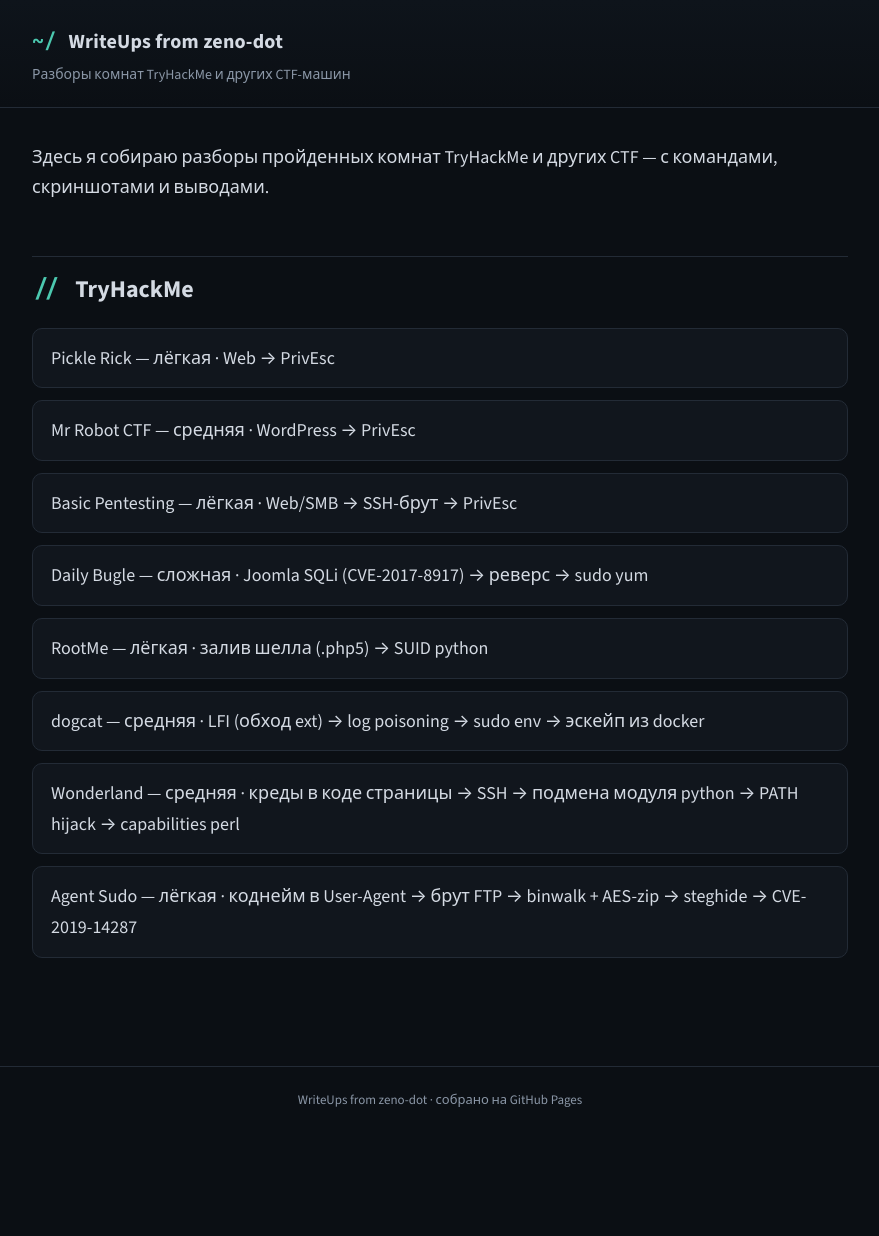
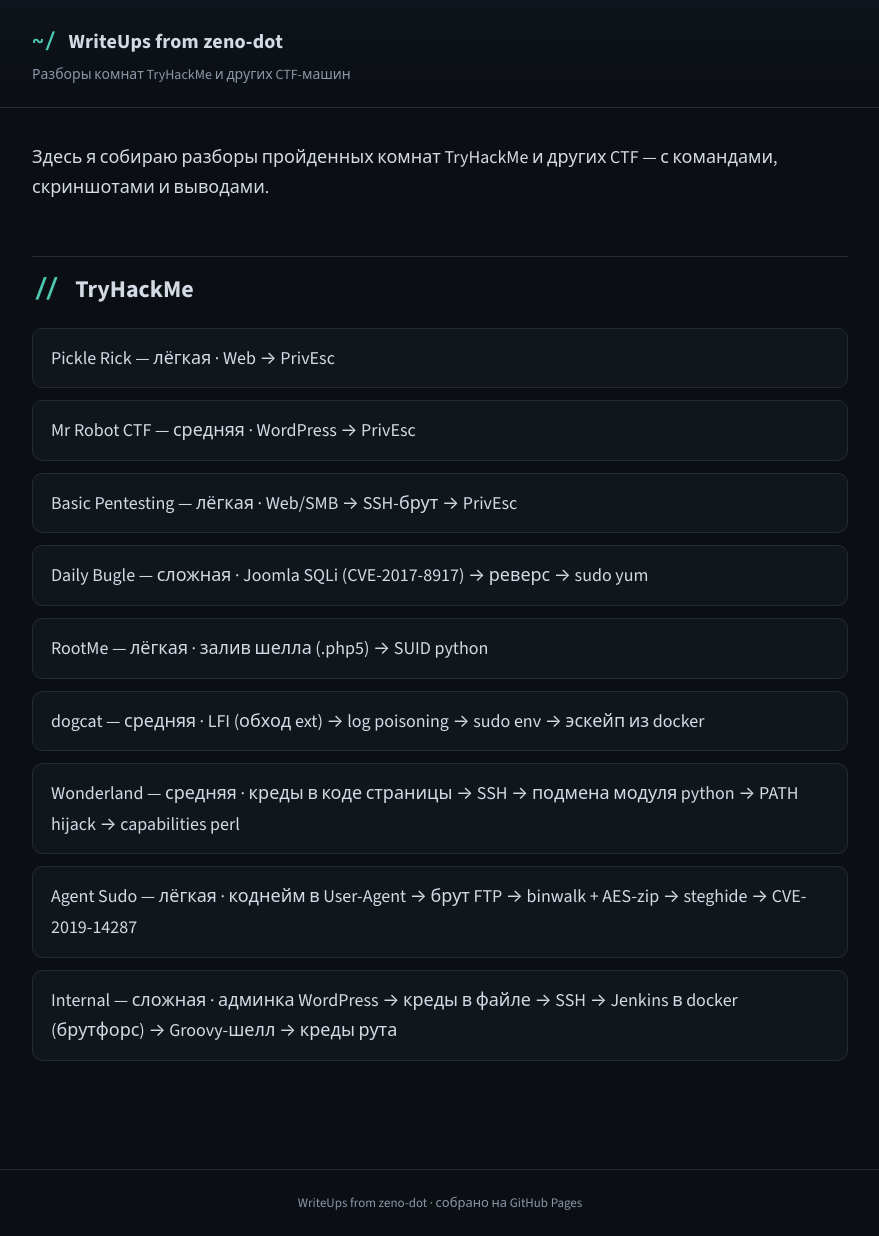
Before and after one commit to zeno-dot/WriteUp-from-zeno-dot, a Jekyll site: the page built from index.md, in a window 1280 px wide and 1236 px high. Shown: the whole window, without its empty margins (200-1079 px from the left). Built offline with Jekyll 4.4.1, drawn with Linux system fonts in a browser that asks for light colours.

Commit message:
Add Internal write-up link to index.md

```diff
--- a/index.md
+++ b/index.md
@@ -15,4 +15,5 @@ title: WriteUps
 <li><a href="THM/dogcat/WriteUp.html">dogcat — средняя · LFI (обход ext) → log poisoning → sudo env → эскейп из docker</a></li>
 <li><a href="THM/Wonderland/WriteUp.html">Wonderland — средняя · креды в коде страницы → SSH → подмена модуля python → PATH hijack → capabilities perl</a></li>
 <li><a href="THM/Agent-Sudo/WriteUp.html">Agent Sudo — лёгкая · коднейм в User-Agent → брут FTP → binwalk + AES-zip → steghide → CVE-2019-14287</a></li>
+<li><a href="THM/Internal/WriteUp.html">Internal — сложная · админка WordPress → креды в файле → SSH → Jenkins в docker (брутфорс) → Groovy-шелл → креды рута</a></li>
 </ul>
```
